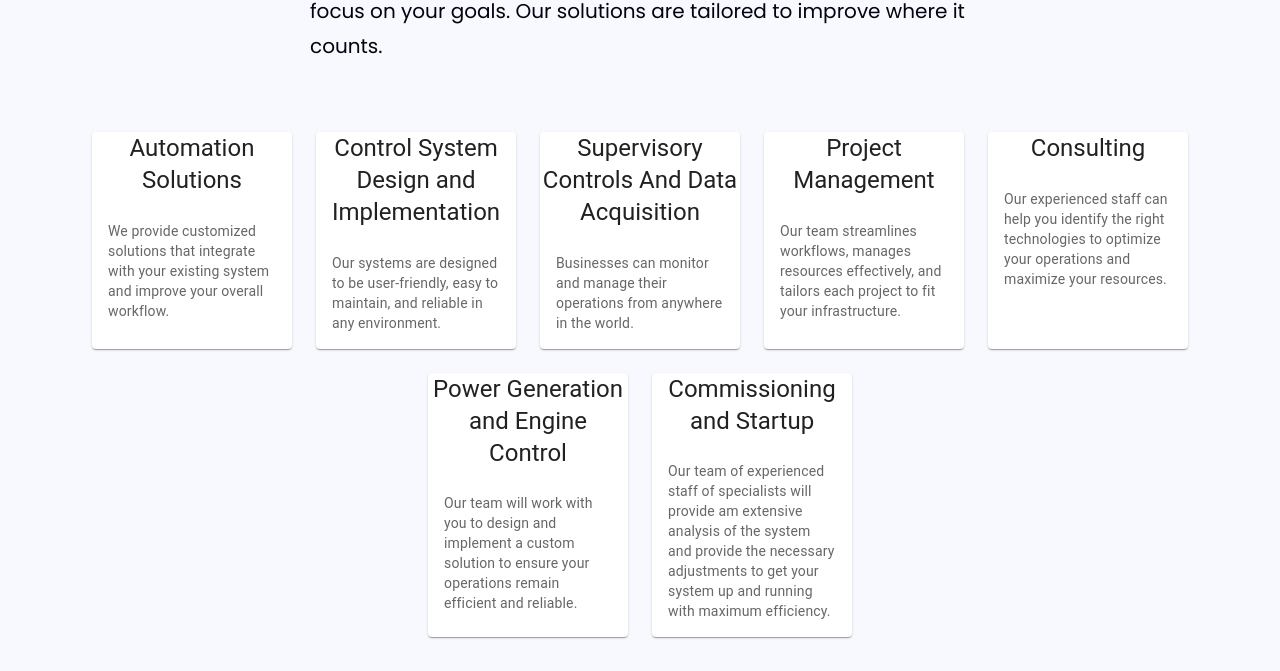
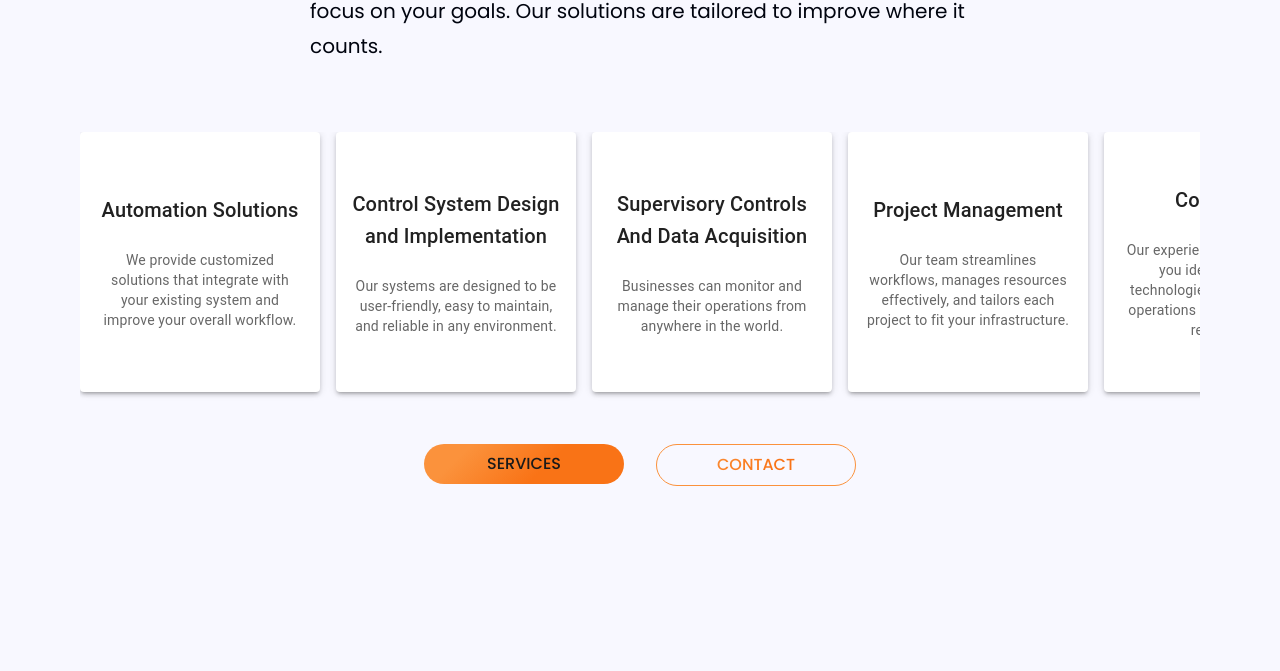
Before and after one commit to NicBab/x-tech-site, a Next.js app: page / in a window 1280 px wide. Shown: the part 2373-3044 px from the top of the page. Built offline with nearby package versions, Linux system fonts and the light colour scheme.

Commit message:
added scroll to section2

```diff
--- a/components/StatCard.tsx
+++ b/components/StatCard.tsx
@@ -1,48 +1,67 @@
-// components/ActionAreaCard.tsx
-import * as React from "react";
-import Card from "@mui/material/Card";
-import CardContent from "@mui/material/CardContent";
-import CardMedia from "@mui/material/CardMedia";
-import Typography from "@mui/material/Typography";
-import CardActionArea from "@mui/material/CardActionArea";
-import { Box } from "@mui/material";
-import { FEATURES } from "@/constants/index"; // Your array of card data
+"use client";
+
+import React from "react";
+import { FEATURES } from "@/constants/index";
+import {
+  Card,
+  CardContent,
+  Typography,
+  CardActionArea,
+  Box,
+} from "@mui/material";
+import { Swiper, SwiperSlide } from "swiper/react";
+import "swiper/css";
 
 export default function StatCard() {
   return (
-    <Box
+    <Box sx={{ width: "100%", mt: 6, px: 2 }}>
+      <Swiper
+        spaceBetween={16}
+        slidesPerView={"auto"}
+        grabCursor={true}
+        style={{ paddingBottom: "1rem" }}
+      >
+        {FEATURES.map((feature) => (
+          <SwiperSlide
+            key={feature.id}
+            style={{ width: 240 }} // Fixed width for uniformity
+          >
+            <Card
               sx={{
+                width: "100%",
+                height: 260, // Fixed height
                 display: "flex",
-        flexDirection: { xs: "row", md: "row" },
-        flexWrap: "wrap",
-        justifyContent: "center",
-        alignItems: "stretch",
-        gap: 3,
-        width: "100%",
-        mt: 6,
-        px: 2,
+                flexDirection: "column",
+                justifyContent: "space-between",
+              }}
+              elevation={3}
+            >
+              <CardActionArea sx={{ height: "100%" }}>
+                {/* Title Section */}
+                <Box sx={{ px: 2, pt: 2, text: "orange-text-gradient"}}>
+                  <Typography variant="h6" component="div" align="center">
+                    {feature.title}
+                  </Typography>
+                </Box>
+
+                {/* Description Section */}
+                <CardContent sx={{ flexGrow: 1 }}>
+                  <Typography
+                    variant="body2"
+                    sx={{
+                      color: "text.secondary",
+                      textAlign: "center",
+                      mt: 1,
                     }}
                   >
-      {FEATURES.map((feature) => (
-        <Card key={feature.id} sx={{ maxWidth: 200, width: "100%" }}>
-          <CardActionArea>
-            <Typography
-              gutterBottom
-              variant="h5"
-              component="div"
-              className="text-center"
-            >
-              {feature.title}
-            </Typography>
-
-            <CardContent>
-              <Typography variant="body2" sx={{ color: "text.secondary" }}>
                     {feature.desc}
                   </Typography>
                 </CardContent>
               </CardActionArea>
             </Card>
+          </SwiperSlide>
         ))}
+      </Swiper>
     </Box>
   );
 }
```
Lines whose indentation alone changed are shown as unchanged.
